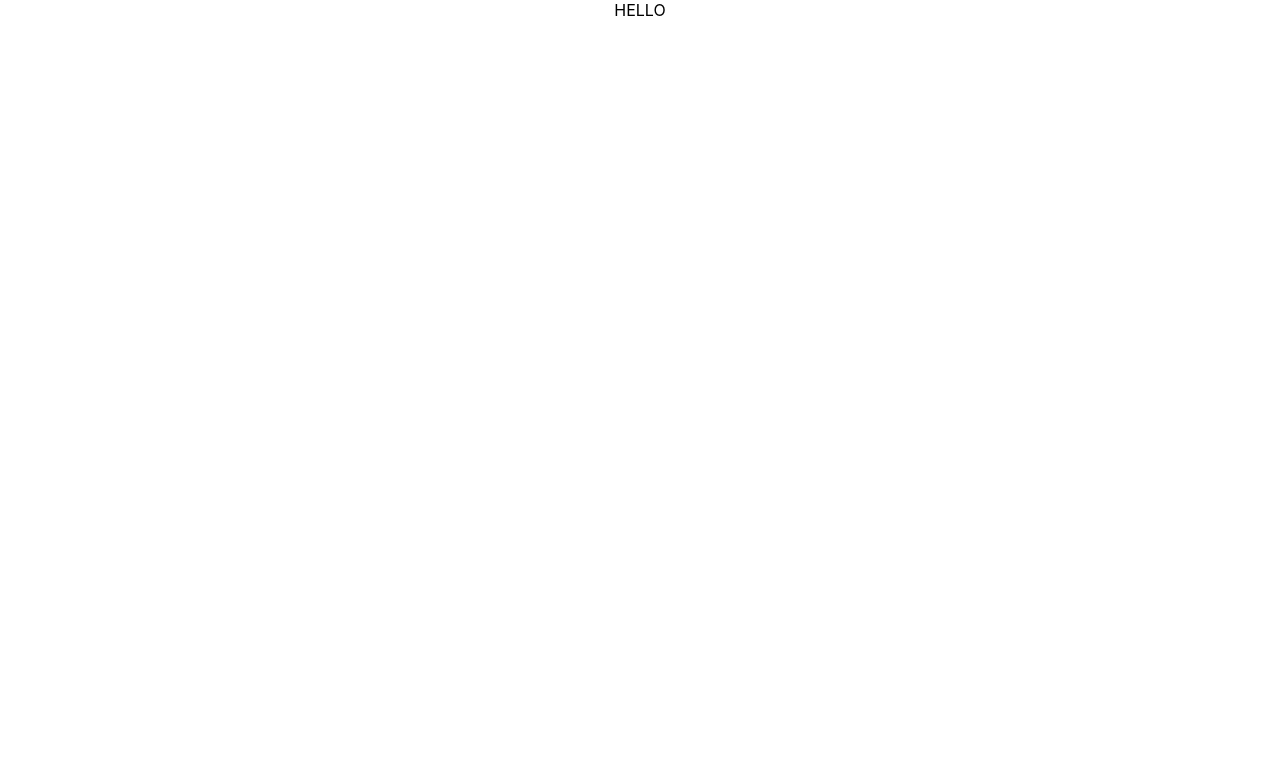
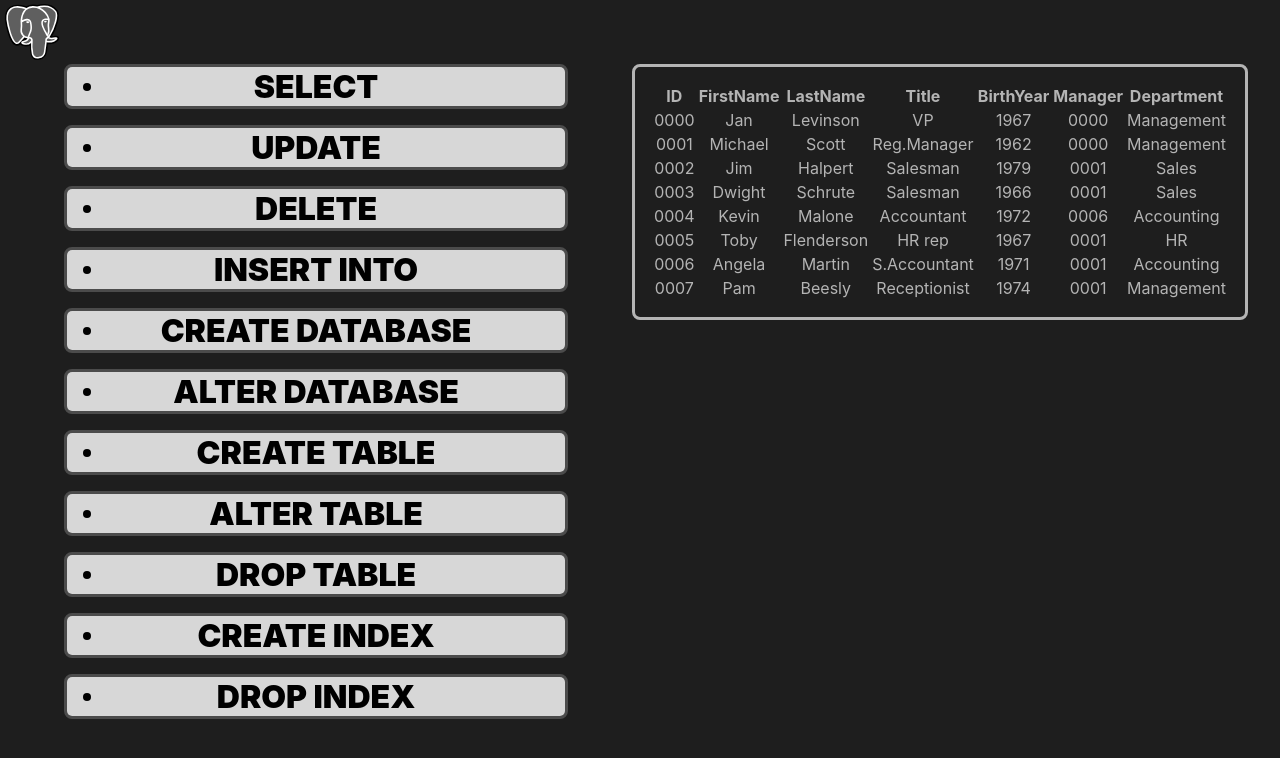
Before and after one commit to Kuovinen/rstudy, a React (Create React App) app: page / in a window 1280 px wide. Shown: the top 758 px of the page. Built offline with nearby package versions, Linux system fonts and the light colour scheme.

Commit message:
base structure of postgress page done

```diff
--- /dev/null
+++ b/src/components/Postgress.css
@@ -0,0 +1,21 @@
+#PostgressPage {
+  background: var(--backgroundblack);
+}
+
+#pstgrsico {
+  filter: saturate(0);
+  height: 4rem;
+  display: block;
+}
+#postgressKeywords {
+  width: 90%;
+  margin-left: 5%;
+  display: flex;
+  flex-wrap: wrap;
+  gap: 1rem;
+  flex-direction: column;
+  padding-bottom: 2rem;
+}
+#contentPstGrs {
+  display: flex;
+}
--- a/src/components/Postgress.tsx
+++ b/src/components/Postgress.tsx
@@ -1,6 +1,33 @@
 import React from "react";
-
+import SQLicon from "../pgsql.svg";
+import "./Postgress.css";
+import PostgressCard from "./PostgressCard";
+import PostgressExampleTable from "./PostgressExampleTable";
+import SQLdata from "./sqlData";
+interface SQLdataObj {
+  title: string;
+  description: string;
+  example: string;
+  result: string;
+}
 function Postgress() {
-  return <div>HELLO</div>;
+  return (
+    <div id="PostgressPage">
+      <img src={SQLicon} alt="postgressIcon" id="pstgrsico" />
+      <div id="contentPstGrs">
+        <div id="postgressKeywords">
+          {SQLdata.map((element: SQLdataObj) => (
+            <PostgressCard
+              title={element.title}
+              description={element.description}
+              example={element.example}
+              result={element.result}
+            />
+          ))}
+        </div>
+        <PostgressExampleTable />
+      </div>
+    </div>
+  );
 }
 export default Postgress;
--- /dev/null
+++ b/src/components/PostgressCard.css
@@ -0,0 +1,48 @@
+.indicatorPstGrs {
+  position: absolute;
+  left: 1rem;
+}
+.PstgrsTheme,
+.PstgrsThemeOpen {
+  margin-right: 4rem;
+  border-radius: 0.5rem;
+  overflow: hidden;
+  border: 0.2rem solid var(--whiteTr20);
+}
+.PstgrsThemeOpen {
+  background-color: var(--whiteTr10);
+}
+.PstgrsTheme > .howTo,
+.PstgrsTheme > .output {
+  display: none;
+}
+.PstgrsThemeOpen > * {
+  color: var(--grey1);
+  font-weight: 600;
+}
+.PstGrsTitle {
+  user-select: none;
+  color: black;
+  background: rgb(215, 215, 215);
+  font-weight: 1000;
+  font-size: 2rem;
+  cursor: pointer;
+  display: flex;
+  align-items: center;
+  justify-content: center;
+  position: relative;
+}
+.indicatorPstGrs {
+  background: black;
+  border-radius: 50%;
+  height: 0.5rem;
+  width: 0.5rem;
+}
+#pstgrimgcontainter {
+  display: flex;
+  justify-content: flex-start;
+}
+#pstgrsico {
+  filter: saturate(0);
+  height: 4rem;
+}
--- /dev/null
+++ b/src/components/PostgressCard.tsx
@@ -0,0 +1,31 @@
+import React from "react";
+import "./PostgressCard.css";
+interface PostgressCardProps {
+  title: string;
+  description: string;
+  example: string;
+  result: string;
+}
+
+function PostgressCard(props: PostgressCardProps) {
+  const theTab = React.useRef<HTMLDivElement>(null);
+  function expand() {
+    if (theTab && theTab.current) {
+      theTab.current.className =
+        theTab.current.className == "PstgrsTheme"
+          ? "PstgrsThemeOpen"
+          : "PstgrsTheme";
+    }
+  }
+  return (
+    <div className="PstgrsTheme" ref={theTab}>
+      <div className="PstGrsTitle" onClick={expand}>
+        <div className="indicatorPstGrs"></div>
+        <span className="cardTitlePstGrs">{props.title}</span>
+      </div>
+      <div className="howTo">{props.description}</div>
+      <div className="output">{props.result}</div>
+    </div>
+  );
+}
+export default PostgressCard;
--- /dev/null
+++ b/src/components/PostgressExampleTable.css
@@ -0,0 +1,11 @@
+#tableSQL {
+  top: 1rem;
+  margin-left: auto;
+  margin-right: 2rem;
+  position: sticky;
+  color: var(--grey1);
+  padding: 1rem;
+  border-radius: 0.5rem;
+  border: 0.2rem solid var(--grey1);
+  height: fit-content;
+}
--- /dev/null
+++ b/src/components/PostgressExampleTable.tsx
@@ -0,0 +1,89 @@
+import "./PostgressExampleTable.css";
+function PostgressExampleTable() {
+  return (
+    <table id="tableSQL">
+      <tr>
+        <th>ID</th>
+        <th>FirstName</th>
+        <th>LastName</th>
+        <th>Title</th>
+        <th>BirthYear</th>
+        <th>Manager</th>
+        <th>Department</th>
+      </tr>
+      <tr>
+        <td>0000</td>
+        <td>Jan</td>
+        <td>Levinson</td>
+        <td>VP</td>
+        <td>1967 </td>
+        <td>0000</td>
+        <td>Management</td>
+      </tr>
+      <tr>
+        <td>0001</td>
+        <td>Michael </td>
+        <td>Scott</td>
+        <td>Reg.Manager</td>
+        <td>1962</td>
+        <td>0000</td>
+        <td>Management</td>
+      </tr>
+      <tr>
+        <td>0002</td>
+        <td>Jim</td>
+        <td>Halpert</td>
+        <td>Salesman</td>
+        <td>1979 </td>
+        <td>0001</td>
+        <td>Sales</td>
+      </tr>
+      <tr>
+        <td>0003</td>
+        <td>Dwight </td>
+        <td>Schrute</td>
+        <td>Salesman</td>
+        <td>1966</td>
+        <td>0001</td>
+        <td>Sales</td>
+      </tr>
+      <tr>
+        <td>0004</td>
+        <td>Kevin </td>
+        <td>Malone</td>
+        <td>Accountant </td>
+        <td>1972 </td>
+        <td>0006</td>
+        <td>Accounting </td>
+      </tr>
+      <tr>
+        <td>0005</td>
+        <td>Toby </td>
+        <td>Flenderson</td>
+        <td>HR rep</td>
+        <td>1967 </td>
+        <td>0001</td>
+        <td>HR</td>
+      </tr>
+      <tr>
+        <td>0006</td>
+        <td>Angela </td>
+        <td>Martin</td>
+        <td>S.Accountant</td>
+        <td>1971 </td>
+        <td>0001</td>
+        <td>Accounting</td>
+      </tr>
+      <tr>
+        <td>0007</td>
+        <td>Pam </td>
+        <td>Beesly</td>
+        <td>Receptionist</td>
+        <td>1974 </td>
+        <td>0001</td>
+        <td>Management</td>
+      </tr>
+    </table>
+  );
+}
+export default PostgressExampleTable;
--- /dev/null
+++ b/src/components/sqlData.tsx
@@ -0,0 +1,69 @@
+const arr = [
+  {
+    title: "SELECT",
+    description: "extracts data from a database",
+    example: "string",
+    result: "result",
+  },
+  {
+    title: "UPDATE",
+    description: "updates data in a database",
+    example: "string",
+    result: "result",
+  },
+  {
+    title: "DELETE",
+    description: "deletes data from a database",
+    example: "string",
+    result: "result",
+  },
+  {
+    title: "INSERT INTO",
+    description: "inserts new data into a database",
+    example: "string",
+    result: "result",
+  },
+  {
+    title: "CREATE DATABASE",
+    description: "creates a new database",
+    example: "string",
+    result: "result",
+  },
+  {
+    title: "ALTER DATABASE",
+    description: "modifies a database",
+    example: "string",
+    result: "result",
+  },
+  {
+    title: "CREATE TABLE",
+    description: "modifies a new table",
+    example: "string",
+    result: "result",
+  },
+  {
+    title: "ALTER TABLE",
+    description: "modifies a able",
+    example: "string",
+    result: "result",
+  },
+  {
+    title: "DROP TABLE",
+    description: "deletes a table",
+    example: "string",
+    result: "result",
+  },
+  {
+    title: "CREATE INDEX",
+    description: "creates an index (search key)",
+    example: "string",
+    result: "result",
+  },
+  {
+    title: "DROP INDEX",
+    description: "deletes an index",
+    example: "string",
+    result: "result",
+  },
+];
+export default arr;
--- a/src/index.css
+++ b/src/index.css
@@ -1,13 +1,21 @@
+:root {
+  --backgroundblack: rgb(30, 30, 30);
+  --whiteTr10: hsla(0, 0%, 100%, 0.1);
+  --whiteTr20: hsla(0, 0%, 100%, 0.2);
+  --grey1: rgb(180, 180, 180);
+}
+
 body {
   margin: 0;
-  font-family: -apple-system, BlinkMacSystemFont, 'Segoe UI', 'Roboto', 'Oxygen',
-    'Ubuntu', 'Cantarell', 'Fira Sans', 'Droid Sans', 'Helvetica Neue',
+  font-family: -apple-system, BlinkMacSystemFont, "Segoe UI", "Roboto", "Oxygen",
+    "Ubuntu", "Cantarell", "Fira Sans", "Droid Sans", "Helvetica Neue",
     sans-serif;
   -webkit-font-smoothing: antialiased;
   -moz-osx-font-smoothing: grayscale;
+  background: var(--backgroundblack);
 }
 
 code {
-  font-family: source-code-pro, Menlo, Monaco, Consolas, 'Courier New',
+  font-family: source-code-pro, Menlo, Monaco, Consolas, "Courier New",
     monospace;
 }
```
Also changed, not shown: src/pgsql.svg (added).
